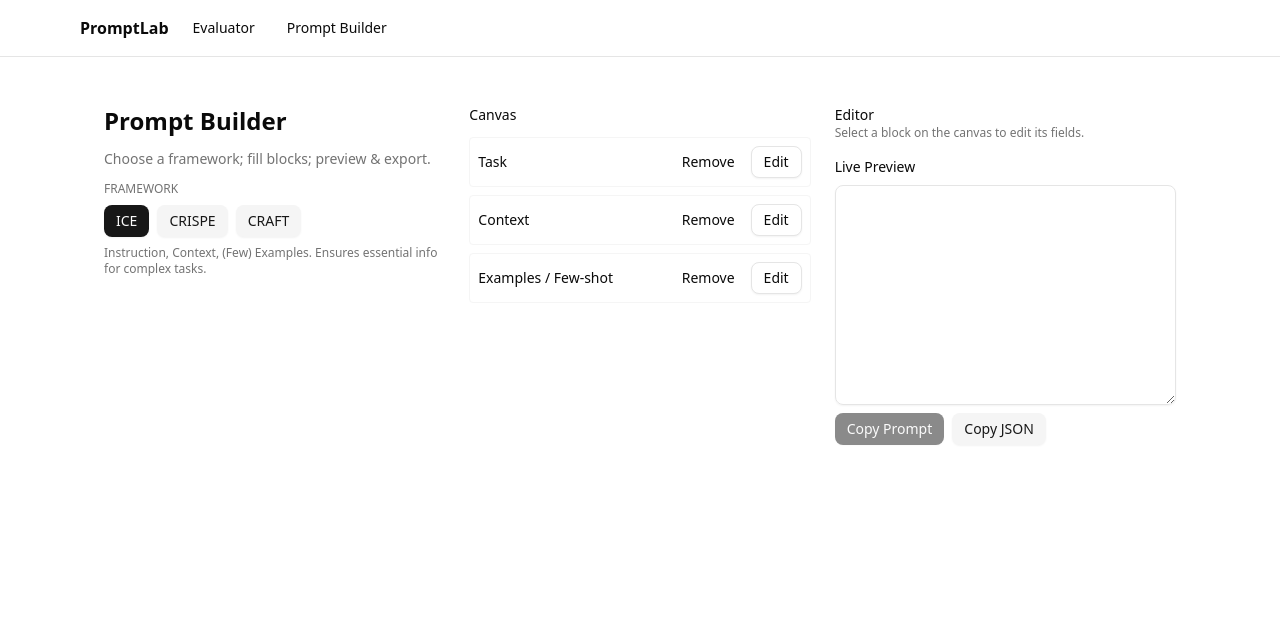
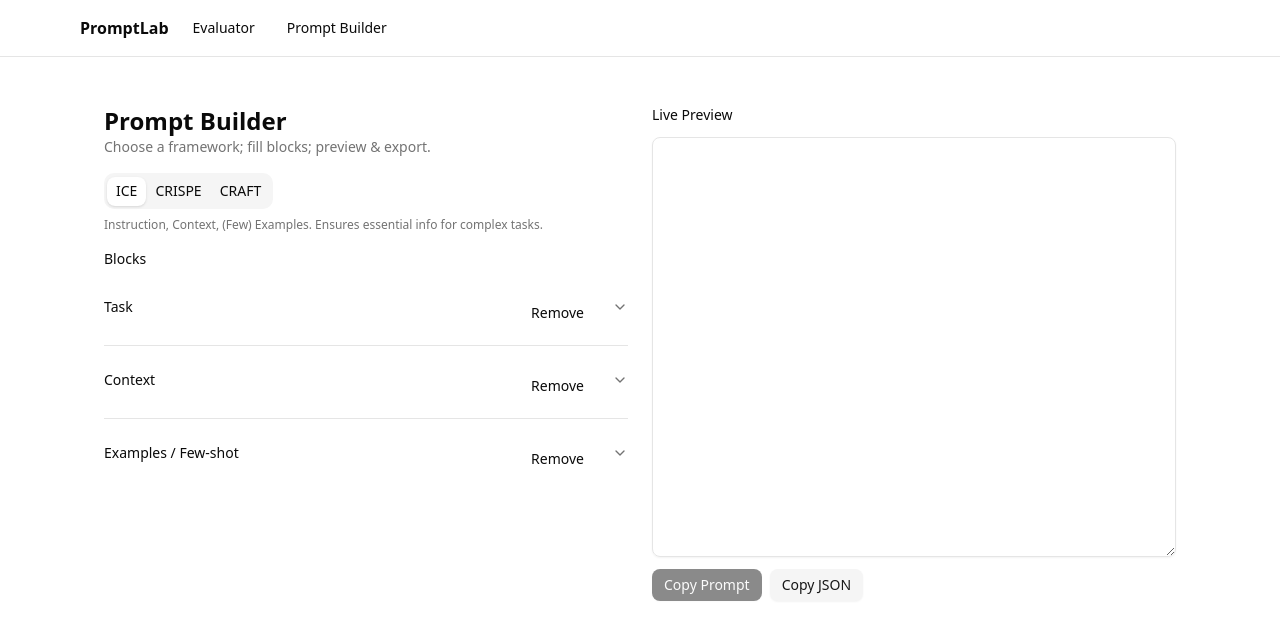
Before and after one commit to Ebaka716/eval, a Next.js app: page /builder in a window 1280 px wide. Shown: the top 640 px of the page. Built offline with nearby package versions, Linux system fonts and the light colour scheme.

Commit message:
Builder UX: inline accordion editors per block with helper text; frameworks remain as tabs; right-side live preview

```diff
--- a/src/app/builder/page.tsx
+++ b/src/app/builder/page.tsx
@@ -1,26 +1,18 @@
 "use client";
 
 import * as React from "react";
-import { BLOCK_DEFINITIONS, type BlockDefinition, type CanvasBlock, assemblePrompt, exportConfig } from "@/lib/promptlab/builderTypes";
+import { BLOCK_DEFINITIONS, type CanvasBlock, assemblePrompt, exportConfig } from "@/lib/promptlab/builderTypes";
 import { FRAMEWORKS, getFramework, type Framework } from "@/lib/promptlab/frameworks";
 import { Button } from "@/components/ui/button";
 import { Textarea } from "@/components/ui/textarea";
 import { Label } from "@/components/ui/label";
+import { Tabs, TabsContent, TabsList, TabsTrigger } from "@/components/ui/tabs";
+import { Accordion, AccordionContent, AccordionItem, AccordionTrigger } from "@/components/ui/accordion";
 
 export default function BuilderPage() {
   const [frameworkId, setFrameworkId] = React.useState<Framework["id"]>("ICE");
   const [canvas, setCanvas] = React.useState<CanvasBlock[]>([]);
   const [selectedIndex, setSelectedIndex] = React.useState<number | null>(null);
-
-  function addBlock(def: BlockDefinition) {
-    const instance: CanvasBlock = {
-      instanceId: `${def.type}-${Date.now()}-${Math.random().toString(36).slice(2, 6)}`,
-      type: def.type,
-      data: Object.fromEntries(def.fields.map((f) => [f.key, ""])),
-    };
-    setCanvas((prev) => [...prev, instance]);
-    setSelectedIndex(canvas.length);
-  }
 
   // reset canvas when framework changes
   React.useEffect(() => {
@@ -46,18 +38,6 @@ export default function BuilderPage() {
     });
   }
 
-  function move(index: number, delta: number) {
-    setCanvas((prev) => {
-      const next = [...prev];
-      const target = index + delta;
-      if (target < 0 || target >= next.length) return prev;
-      const [item] = next.splice(index, 1);
-      next.splice(target, 0, item);
-      return next;
-    });
-    setSelectedIndex((i) => (i === null ? i : Math.min(Math.max(i + delta, 0), canvas.length - 1)));
-  }
-
   function remove(index: number) {
     setCanvas((prev) => prev.filter((_, i) => i !== index));
     setSelectedIndex(null);
@@ -67,80 +47,57 @@ export default function BuilderPage() {
   const config = React.useMemo(() => JSON.stringify(exportConfig(canvas), null, 2), [canvas]);
 
   return (
-    <div className="p-6 grid gap-6 md:grid-cols-3">
-      <div className="md:col-span-1 space-y-3">
+    <div className="p-6 grid gap-6 md:grid-cols-2">
+      <div className="space-y-4">
+        <div>
           <h1 className="text-2xl font-semibold">Prompt Builder</h1>
           <p className="text-sm text-muted-foreground">Choose a framework; fill blocks; preview & export.</p>
-        <div className="space-y-2">
-          <div className="text-xs font-medium uppercase text-muted-foreground">Framework</div>
-          <div className="flex items-center gap-2 flex-wrap">
+        </div>
+        <Tabs value={frameworkId} onValueChange={(v) => setFrameworkId(v as Framework["id"])}>
+          <TabsList>
             {FRAMEWORKS.map((fw) => (
-              <Button
-                key={fw.id}
-                size="sm"
-                variant={fw.id === frameworkId ? "default" : "secondary"}
-                onClick={() => setFrameworkId(fw.id)}
-              >
-                {fw.title}
-              </Button>
+              <TabsTrigger key={fw.id} value={fw.id}>{fw.title}</TabsTrigger>
             ))}
-          </div>
-          <div className="text-xs text-muted-foreground">
-            {getFramework(frameworkId)?.description}
-          </div>
-        </div>
-      </div>
-
-      <div className="md:col-span-1 space-y-3">
-        <div className="text-sm font-medium">Canvas</div>
-        <div className="space-y-2">
+          </TabsList>
+          {FRAMEWORKS.map((fw) => (
+            <TabsContent key={fw.id} value={fw.id} className="space-y-4">
+              <div className="text-xs text-muted-foreground">{fw.description}</div>
+              <div className="space-y-3">
+                <div className="text-sm font-medium">Blocks</div>
+                <Accordion type="multiple" className="space-y-2">
                   {canvas.map((blk, i) => {
                     const def = BLOCK_DEFINITIONS.find((d) => d.type === blk.type)!;
-              const isActive = i === selectedIndex;
+                    const summary = Object.values(blk.data).find((v) => (v ?? "").trim()) || "";
                     return (
-                <div key={blk.instanceId} className={`p-2 rounded border ${isActive ? "border-foreground" : "border-muted"}`}>
-                  <div className="flex items-center justify-between">
-                    <div className="text-sm font-medium">{def.title}</div>
+                      <AccordionItem key={blk.instanceId} value={blk.instanceId}>
+                        <AccordionTrigger className="text-sm">
+                          <div className="flex-1 text-left">
+                            <div className="font-medium">{def.title}</div>
+                            {summary && (
+                              <div className="text-xs text-muted-foreground truncate">{String(summary).slice(0, 120)}</div>
+                            )}
+                          </div>
                           <div className="flex items-center gap-1">
-                      <Button variant="ghost" size="sm" onClick={() => remove(i)}>
-                        Remove
-                      </Button>
-                      <Button variant="outline" size="sm" onClick={() => setSelectedIndex(i)}>
-                        Edit
-                      </Button>
+                            <Button variant="ghost" size="sm" onClick={(e) => { e.preventDefault(); remove(i); }}>Remove</Button>
                           </div>
-                  </div>
-                </div>
-              );
-            })}
-        </div>
-      </div>
-
-      <div className="md:col-span-1 space-y-4">
-        <div>
-          <div className="text-sm font-medium">Editor</div>
-          {selectedIndex === null ? (
-            <div className="text-xs text-muted-foreground">Select a block on the canvas to edit its fields.</div>
-          ) : (
-            (() => {
-              const blk = canvas[selectedIndex]!;
-              const def = BLOCK_DEFINITIONS.find((d) => d.type === blk.type)!;
-              return (
-                <div className="space-y-3">
+                        </AccordionTrigger>
+                        <AccordionContent>
+                          <div className="space-y-3 p-2">
                             {def.fields.map((f) => (
                               <div key={f.key} className="space-y-1">
                                 <Label className="text-xs">{f.label}</Label>
+                                {f.helper && <div className="text-[10px] text-muted-foreground">{f.helper}</div>}
                                 {f.multiline ? (
                                   <Textarea
                                     value={blk.data[f.key] ?? ""}
-                          onChange={(e) => updateField(selectedIndex, f.key, e.target.value)}
+                                    onChange={(e) => updateField(i, f.key, e.target.value)}
                                     placeholder={f.placeholder}
                                     className="min-h-[120px]"
                                   />
                                 ) : (
                                   <input
                                     value={blk.data[f.key] ?? ""}
-                          onChange={(e) => updateField(selectedIndex, f.key, e.target.value)}
+                                    onChange={(e) => updateField(i, f.key, e.target.value)}
                                     placeholder={f.placeholder}
                                     className="w-full rounded border px-2 py-1 text-sm bg-background"
                                   />
@@ -148,14 +105,20 @@ export default function BuilderPage() {
                               </div>
                             ))}
                           </div>
+                        </AccordionContent>
+                      </AccordionItem>
                     );
-            })()
-          )}
+                  })}
+                </Accordion>
+              </div>
+            </TabsContent>
+          ))}
+        </Tabs>
       </div>
 
-        <div className="space-y-2">
+      <div className="space-y-3">
         <div className="text-sm font-medium">Live Preview</div>
-          <Textarea readOnly value={preview} className="min-h-[220px] font-mono text-xs" />
+        <Textarea readOnly value={preview} className="min-h-[420px] font-mono text-xs" />
         <div className="flex items-center gap-2">
           <Button
             size="sm"
@@ -179,6 +142,5 @@ export default function BuilderPage() {
         </div>
       </div>
     </div>
-    </div>
   );
 }
--- a/src/lib/promptlab/builderTypes.ts
+++ b/src/lib/promptlab/builderTypes.ts
@@ -19,6 +19,7 @@ export type BlockField = {
   label: string;
   placeholder?: string;
   multiline?: boolean;
+  helper?: string;
 };
 
 export type BlockDefinition = {
@@ -40,7 +41,7 @@ export const BLOCK_DEFINITIONS: BlockDefinition[] = [
     title: "Capability",
     description: "Core capability or objective of the agent.",
     fields: [
-      { key: "capability", label: "Capability", placeholder: "You can … / This agent is capable of …" },
+      { key: "capability", label: "Capability", placeholder: "You can … / This agent is capable of …", helper: "Describe what the assistant is uniquely able to do for this task." },
     ],
   },
   {
@@ -48,7 +49,7 @@ export const BLOCK_DEFINITIONS: BlockDefinition[] = [
     title: "Role",
     description: "Who the AI should act as.",
     fields: [
-      { key: "role", label: "Role description", placeholder: "You are an expert {domain_expert} helping {audience}." },
+      { key: "role", label: "Role description", placeholder: "You are an expert {domain_expert} helping {audience}.", helper: "Anchor expertise, audience, and perspective." },
     ],
   },
   {
@@ -56,26 +57,21 @@ export const BLOCK_DEFINITIONS: BlockDefinition[] = [
     title: "Instructions",
     description: "High-level instructions distinct from step list.",
     fields: [
-      { key: "instructions", label: "Instructions", multiline: true, placeholder: "Follow these guidelines…" },
+      { key: "instructions", label: "Instructions", multiline: true, placeholder: "Follow these guidelines…", helper: "High-level guardrails separate from step-by-step process." },
     ],
   },
   {
     type: "task",
     title: "Task",
     description: "One-sentence directive.",
-    fields: [{ key: "task", label: "Task statement", placeholder: "Your task is to {main_objective}." }],
+    fields: [{ key: "task", label: "Task statement", placeholder: "Your task is to {main_objective}.", helper: "One clear, action-oriented sentence." }],
   },
   {
     type: "context",
     title: "Context",
     description: "Background, inputs, audience.",
     fields: [
-      {
-        key: "context",
-        label: "Context",
-        multiline: true,
-        placeholder: "The audience is …; inputs include …; important background …",
-      },
+      { key: "context", label: "Context", multiline: true, placeholder: "The audience is …; inputs include …; important background …", helper: "Provide inputs, audience, constraints, references." },
     ],
   },
   {
@@ -83,7 +79,7 @@ export const BLOCK_DEFINITIONS: BlockDefinition[] = [
     title: "Constraints",
     description: "Tone, limits, must/avoid.",
     fields: [
-      { key: "constraints", label: "Constraints", multiline: true, placeholder: "Tone: …; Length: …; Avoid: …" },
+      { key: "constraints", label: "Constraints", multiline: true, placeholder: "Tone: …; Length: …; Avoid: …", helper: "Hard requirements and limits (tone, length, must/avoid)." },
     ],
   },
   {
@@ -91,12 +87,7 @@ export const BLOCK_DEFINITIONS: BlockDefinition[] = [
     title: "Steps / Process",
     description: "Explicit ordered steps.",
     fields: [
-      {
-        key: "steps",
-        label: "Steps (numbered)",
-        multiline: true,
-        placeholder: "1) …\n2) …\n3) …",
-      },
+      { key: "steps", label: "Steps (numbered)", multiline: true, placeholder: "1) …\n2) …\n3) …", helper: "Numbered, modular steps with clean handoffs." },
     ],
   },
   {
@@ -104,12 +95,7 @@ export const BLOCK_DEFINITIONS: BlockDefinition[] = [
     title: "Output Format",
     description: "Expected structure of the answer.",
     fields: [
-      {
-        key: "format",
-        label: "Format",
-        multiline: true,
-        placeholder: "Return Markdown with sections: …",
-      },
+      { key: "format", label: "Format", multiline: true, placeholder: "Return Markdown with sections: …", helper: "Define exact output structure for consistency and reuse." },
     ],
   },
   {
@@ -117,7 +103,7 @@ export const BLOCK_DEFINITIONS: BlockDefinition[] = [
     title: "Tone",
     description: "Voice and style guidance.",
     fields: [
-      { key: "tone", label: "Tone", placeholder: "Professional, concise, friendly…" },
+      { key: "tone", label: "Tone", placeholder: "Professional, concise, friendly…", helper: "Style and voice guidance." },
     ],
   },
   {
@@ -125,7 +111,7 @@ export const BLOCK_DEFINITIONS: BlockDefinition[] = [
     title: "Action",
     description: "Specific action to take.",
     fields: [
-      { key: "action", label: "Action", placeholder: "Write / Generate / Analyze …" },
+      { key: "action", label: "Action", placeholder: "Write / Generate / Analyze …", helper: "What should be done concretely." },
     ],
   },
   {
@@ -133,12 +119,7 @@ export const BLOCK_DEFINITIONS: BlockDefinition[] = [
     title: "Guardrails / Verification",
     description: "Checks, schemas, references.",
     fields: [
-      {
-        key: "guardrails",
-        label: "Guardrails",
-        multiline: true,
-        placeholder: "Validate against schema …; verify citations …",
-      },
+      { key: "guardrails", label: "Guardrails", multiline: true, placeholder: "Validate against schema …; verify citations …", helper: "Checks for correctness and safety; include schemas if relevant." },
     ],
   },
   {
@@ -146,12 +127,7 @@ export const BLOCK_DEFINITIONS: BlockDefinition[] = [
     title: "Examples / Few-shot",
     description: "Examples and counterexamples.",
     fields: [
-      {
-        key: "examples",
-        label: "Examples",
-        multiline: true,
-        placeholder: "Good: …\nBad: …",
-      },
+      { key: "examples", label: "Examples", multiline: true, placeholder: "Good: …\nBad: …", helper: "A few short examples to anchor behavior; include counterexamples if useful." },
     ],
   },
   {
@@ -159,12 +135,7 @@ export const BLOCK_DEFINITIONS: BlockDefinition[] = [
     title: "Variables / Placeholders",
     description: "Reusable parameters.",
     fields: [
-      {
-        key: "variables",
-        label: "Variables",
-        multiline: true,
-        placeholder: "{audience}: …\n{topic}: …",
-      },
+      { key: "variables", label: "Variables", multiline: true, placeholder: "{audience}: …\n{topic}: …", helper: "Reusable placeholders with short descriptions." },
     ],
   },
   {
@@ -172,12 +143,7 @@ export const BLOCK_DEFINITIONS: BlockDefinition[] = [
     title: "Evaluation Check",
     description: "Self-check before finalizing.",
     fields: [
-      {
-        key: "check",
-        label: "Checklist",
-        multiline: true,
-        placeholder: "- Each claim supported?\n- Structure matches format?\n- Jargon defined?",
-      },
+      { key: "check", label: "Checklist", multiline: true, placeholder: "- Each claim supported?\n- Structure matches format?\n- Jargon defined?", helper: "Self-review questions before finalizing." },
     ],
   },
 ];
```
Lines whose indentation alone changed are shown as unchanged.
